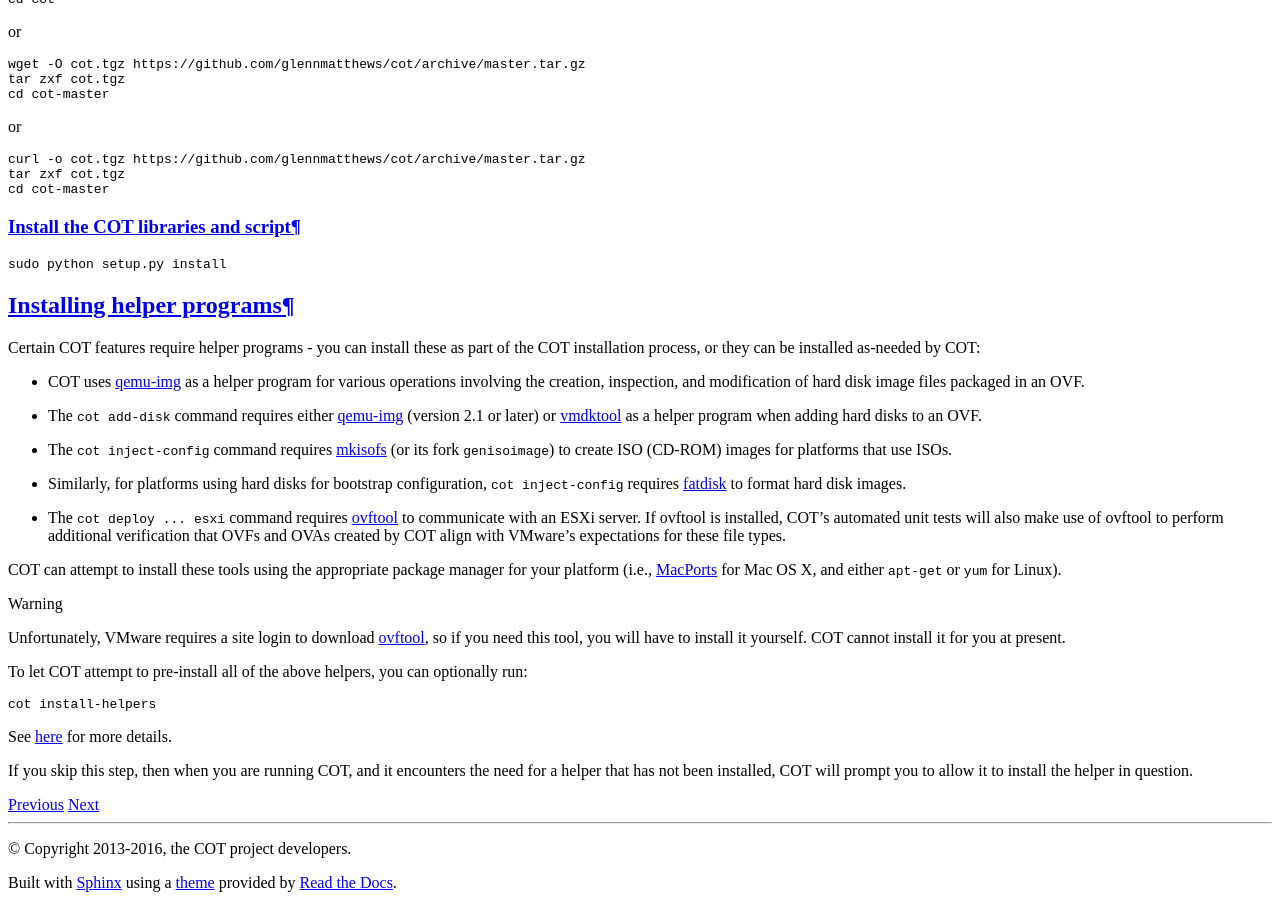
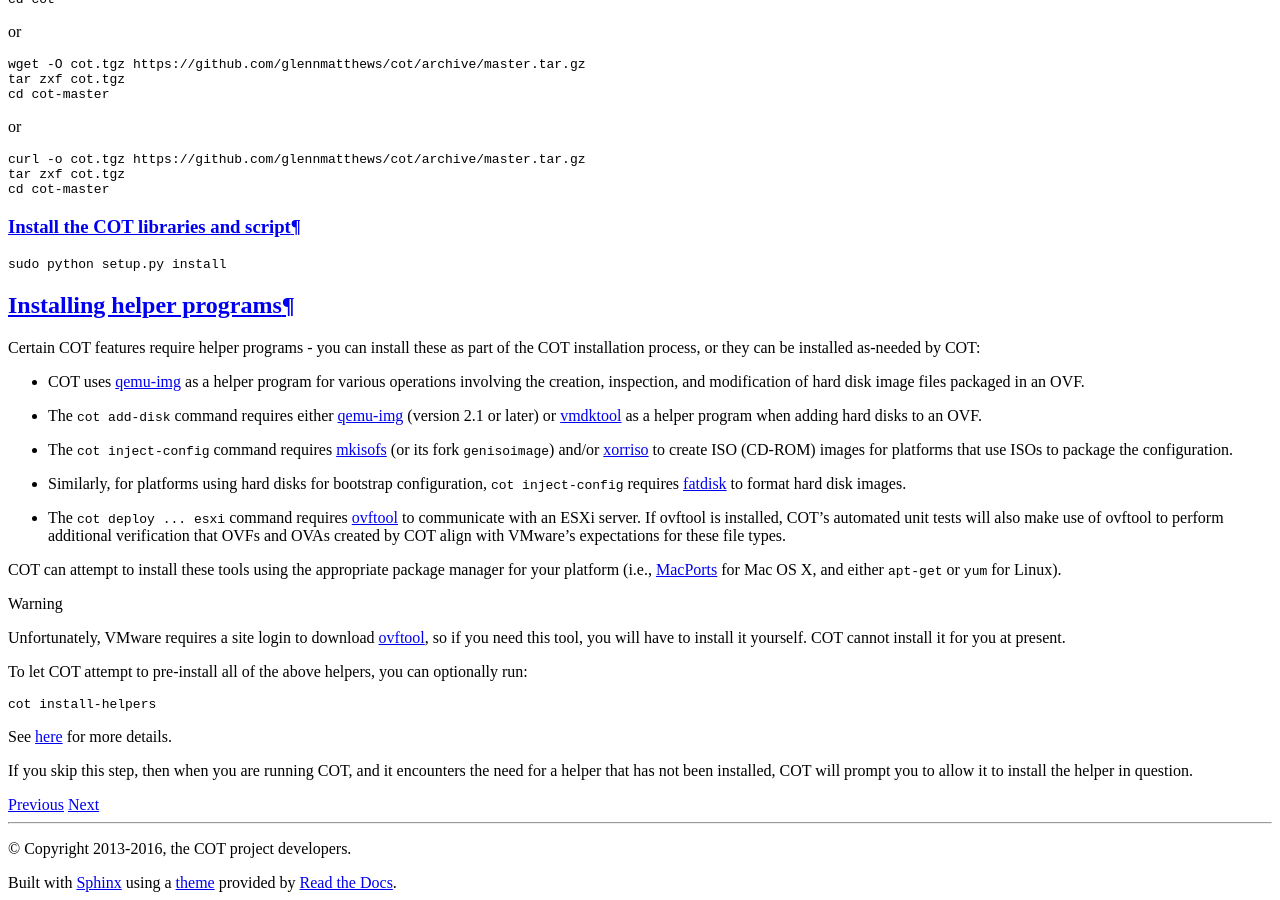
Before and after one commit to glennmatthews/cot, a Sphinx documentation site: the page built from docs/installation.rst, in a window 1280 px wide and 900 px high, scrolled down 1219 px. Built offline with Sphinx 7.4.7 and the Read the Docs theme 2.0.0, drawn with Linux system fonts in a browser that asks for light colours; pages that are not in the unit, such as notebooks, are missing from menus.

Commit message:
Doc fixes

```diff
--- a/docs/installation.rst
+++ b/docs/installation.rst
@@ -79,7 +79,8 @@ of the COT installation process, or they can be installed as-needed by COT:
 * The ``cot add-disk`` command requires either `qemu-img`_ (version 2.1 or
   later) or vmdktool_ as a helper program when adding hard disks to an OVF.
 * The ``cot inject-config`` command requires mkisofs_ (or its fork
-  ``genisoimage``) to create ISO (CD-ROM) images for platforms that use ISOs.
+  ``genisoimage``) and/or xorriso_ to create ISO (CD-ROM) images for
+  platforms that use ISOs to package the configuration.
 * Similarly, for platforms using hard disks for bootstrap configuration,
   ``cot inject-config`` requires `fatdisk`_ to format hard disk images.
 * The ``cot deploy ... esxi`` command requires ovftool_ to communicate
@@ -114,6 +115,7 @@ to install the helper in question.
 .. _qemu-img: http://www.qemu.org
 .. _vmdktool: http://www.freshports.org/sysutils/vmdktool/
 .. _mkisofs: http://cdrecord.org/
+.. _xorriso: https://www.gnu.org/software/xorriso/
 .. _fatdisk: http://github.com/goblinhack/fatdisk
 .. _ovftool: https://www.vmware.com/support/developer/ovf/
 .. _MacPorts: http://www.macports.org/
--- a/docs/thanks.rst
+++ b/docs/thanks.rst
@@ -7,8 +7,8 @@ We would like to thank:
 
   * Arun Arunkumar
   * Mark Coverdill
+  * Myles Dear
   * Jonathan Muslow
-  * Myles Dear
   * Rick Ogg
   * David Rosenfeld
   * Rafal Skorka
```
